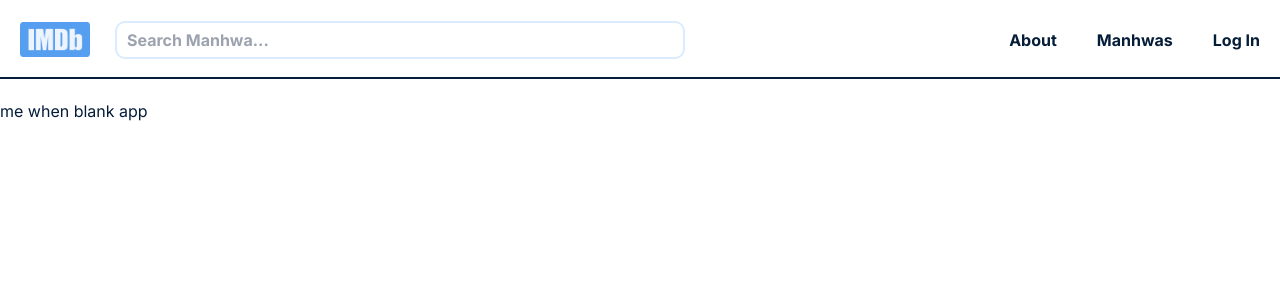
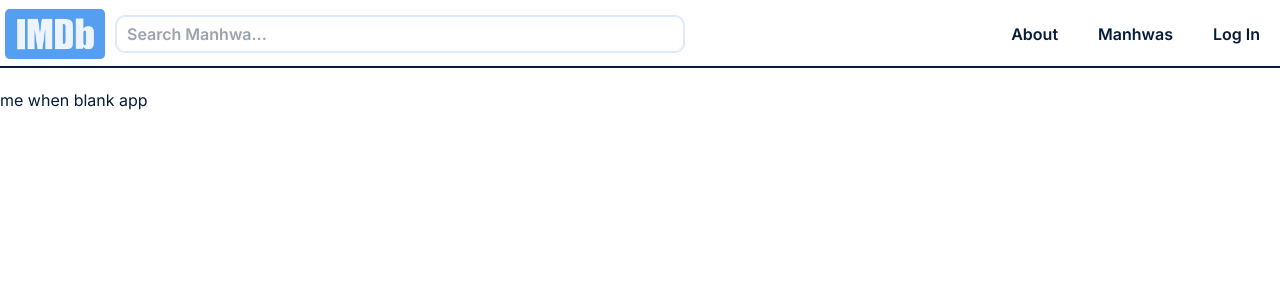
Before and after one commit to Chiwithy/Manhwa-Info-Site, a Next.js app: page / in a window 1280 px wide. Shown: the top 300 px of the page. Built offline with nearby package versions, Linux system fonts and the light colour scheme; no server answers.

Commit message:
added class names to the Links
so other random links don't get styled as well

```diff
--- a/src/components/NavBar/NavBar.css
+++ b/src/components/NavBar/NavBar.css
@@ -43,6 +43,7 @@ li {
   margin-top: 2px;
   border-radius: 10px;
   align-items: center;
+  font-weight: 550;
 }
 
 .nav-bar-search {
@@ -75,7 +76,7 @@ li {
   background-color: transparent;
 }
 
-a, p {
+.nav-bar-link, p {
   border-radius: 10px;
   padding: 15px;
   text-decoration: none;
@@ -83,7 +84,7 @@ a, p {
   display: flex;
 }
 
-a:hover, p:hover {
+.nav-bar-link:hover, p:hover {
   background-color: var(--bg-highlight-blue);
   cursor: pointer;
 }
--- a/src/components/NavBar/NavBar.tsx
+++ b/src/components/NavBar/NavBar.tsx
@@ -26,14 +26,14 @@ const Navbar: React.FC<NavBarProps> = ({isLoggedIn, isAdmin}) => {
       <div className='nav-bar-right'>
         <ul>
           <li>
-            <Link href="/about"> About </Link>
+            <Link href="/about" className="nav-bar-link"> About </Link>
           </li>
           <li>
-            <Link href="/manhwas"> Manhwas </Link>
+            <Link href="/manhwas" className="nav-bar-link"> Manhwas </Link>
           </li>
           {isLoggedIn && isAdmin ? (
             <li>
-              <Link href="/admin-panel"> Admin Panel </Link>
+              <Link href="/admin-panel" className="nav-bar-link"> Admin Panel </Link>
             </li>
             ) : (<></>)
           }
@@ -41,7 +41,7 @@ const Navbar: React.FC<NavBarProps> = ({isLoggedIn, isAdmin}) => {
             <LoggedIn username="wahaha"/>
           ) : (
             <li>
-            <Link href="/login"> Log In </Link>
+            <Link href="/login" className="nav-bar-link"> Log In </Link>
             </li>
           )
           }
```
